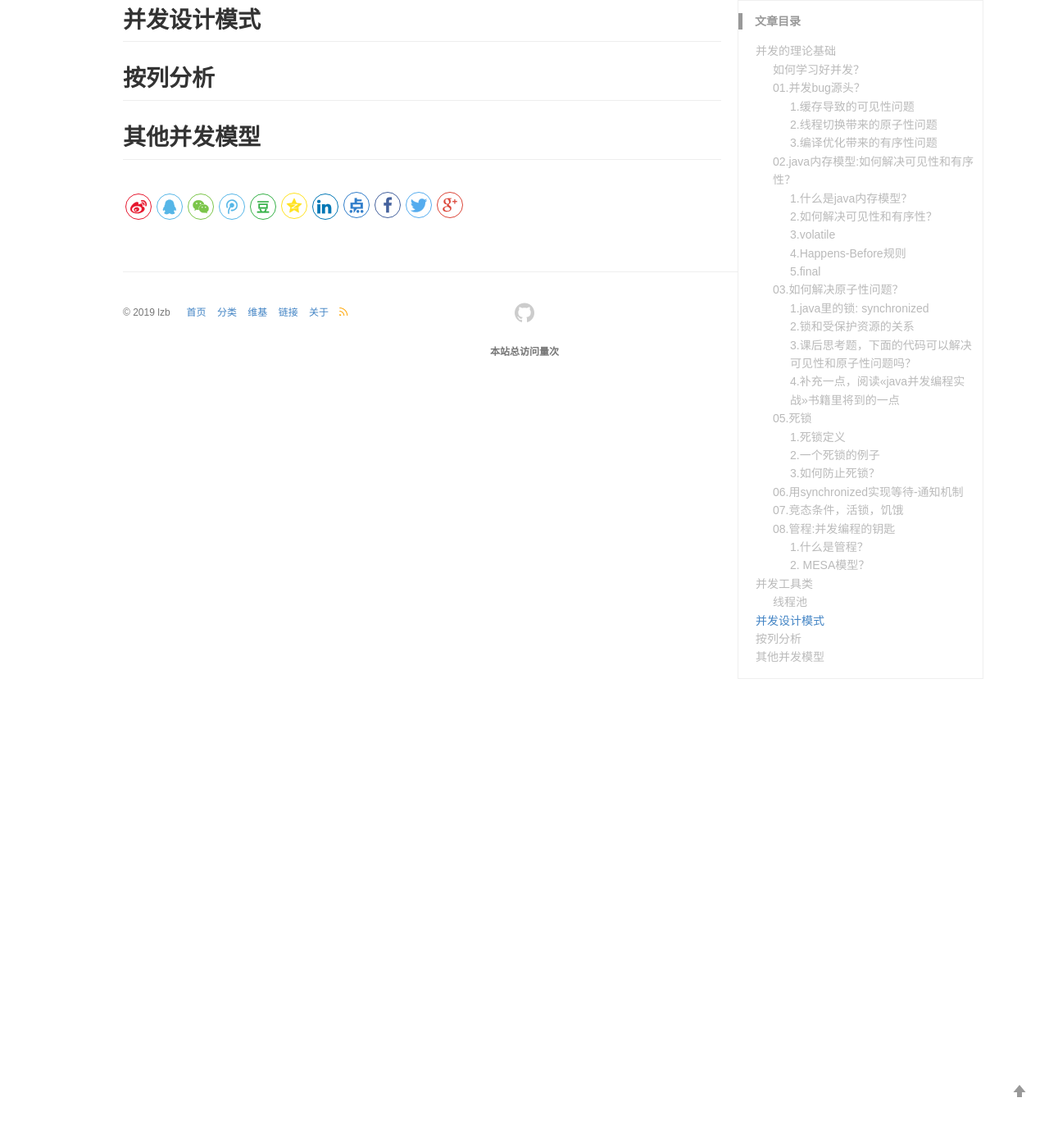
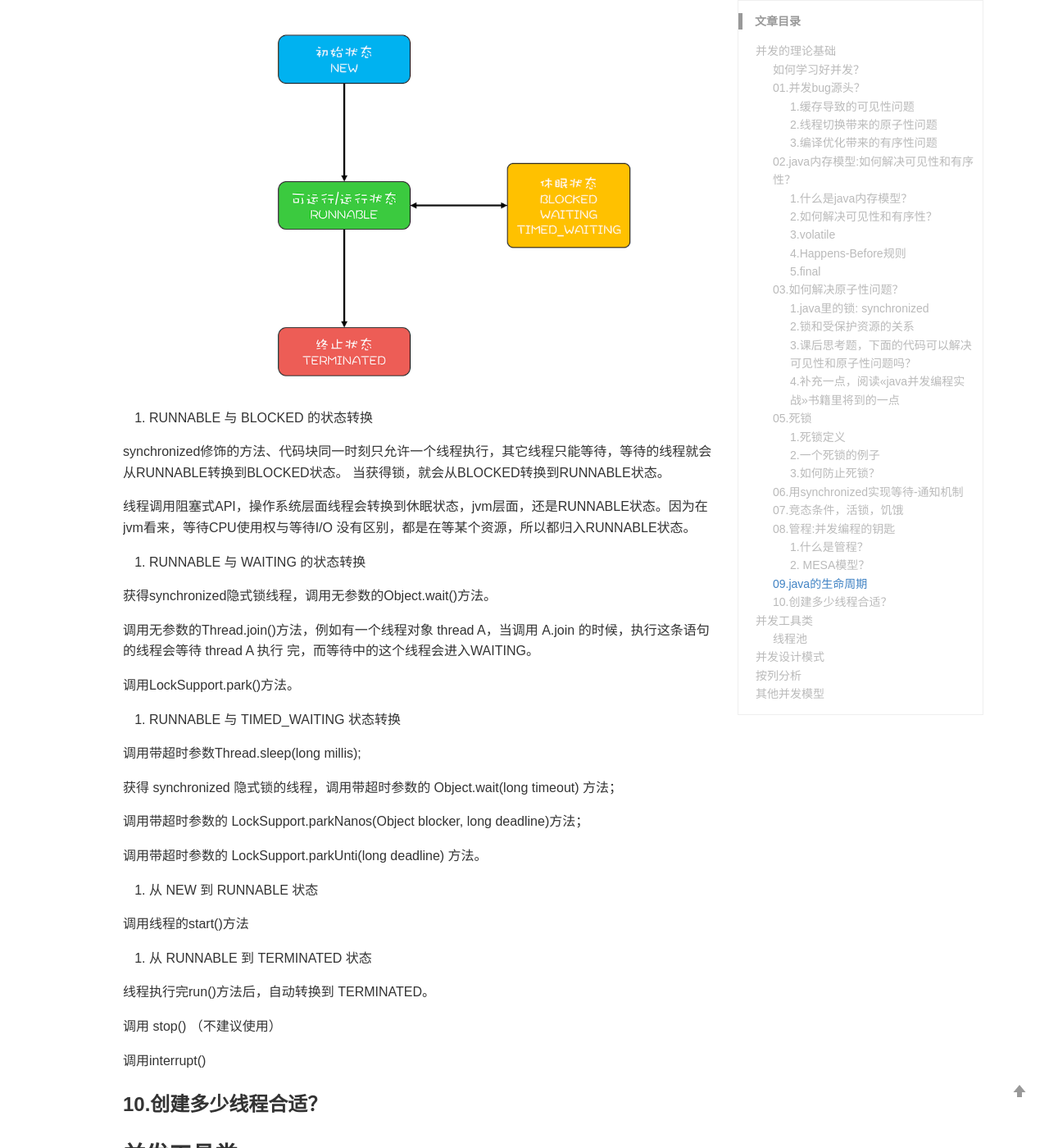
Before and after one commit to lizb0907/lizb0907.github.io, a Jekyll site: the page built from _posts/concurrent/2019-06-03-GeekTime.md, in a window 1280 px wide and 1400 px high, scrolled down 10525 px. Shown: the whole window at 82% size. Built offline with Jekyll 4.4.1, drawn with Linux system fonts in a browser that asks for light colours; comment, search, counter and statistics services are not loaded; some of the changed text lies outside the part shown.

Commit message:
daily update 018

```diff
--- a/_posts/concurrent/2019-06-03-GeekTime.md
+++ b/_posts/concurrent/2019-06-03-GeekTime.md
@@ -342,6 +342,53 @@ MESA 模型中，条件变量可以有多个，Java 语言内置的管程里只
 
 ![](/images/posts/concurrent/5.png)
 
+### 09.java的生命周期
+
+java线程的生命周期可以简化为下图:
+
+![](/images/posts/concurrent/6.png)
+
+1. RUNNABLE 与 BLOCKED 的状态转换
+
+synchronized修饰的方法、代码块同一时刻只允许一个线程执行，其它线程只能等待，等待的线程就会从RUNNABLE转换到BLOCKED状态。
+当获得锁，就会从BLOCKED转换到RUNNABLE状态。
+
+线程调用阻塞式API，操作系统层面线程会转换到休眠状态，jvm层面，还是RUNNABLE状态。因为在jvm看来，等待CPU使用权与等待I/O
+没有区别，都是在等某个资源，所以都归入RUNNABLE状态。
+
+2. RUNNABLE 与 WAITING 的状态转换
+
+获得synchronized隐式锁线程，调用无参数的Object.wait()方法。
+
+调用无参数的Thread.join()方法，例如有一个线程对象 thread A，当调用 A.join 的时候，执行这条语句的线程会等待 thread A 执行
+完，而等待中的这个线程会进入WAITING。
+
+调用LockSupport.park()方法。
+
+3. RUNNABLE 与 TIMED_WAITING 状态转换
+
+调用带超时参数Thread.sleep(long millis);
+
+获得 synchronized 隐式锁的线程，调用带超时参数的 Object.wait(long timeout) 方法；
+
+调用带超时参数的 LockSupport.parkNanos(Object blocker, long deadline)方法；
+
+调用带超时参数的 LockSupport.parkUnti(long deadline) 方法。
+
+4. 从 NEW 到 RUNNABLE 状态
+
+调用线程的start()方法
+
+5. 从 RUNNABLE 到 TERMINATED 状态
+
+线程执行完run()方法后，自动转换到 TERMINATED。
+
+调用 stop() （不建议使用）
+
+调用interrupt()
+
+### 10.创建多少线程合适？
+
 
 ## 并发工具类
 
```
Also changed, not shown: images/posts/concurrent/6.png (added).
